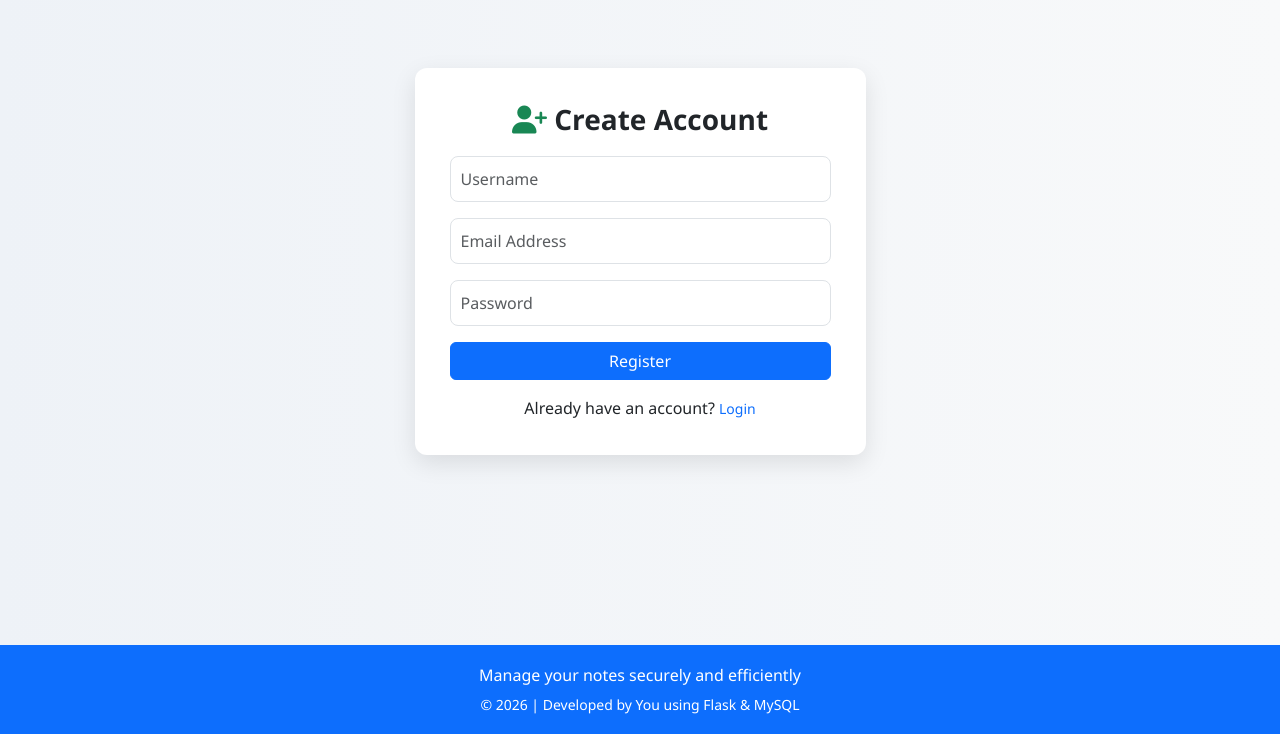
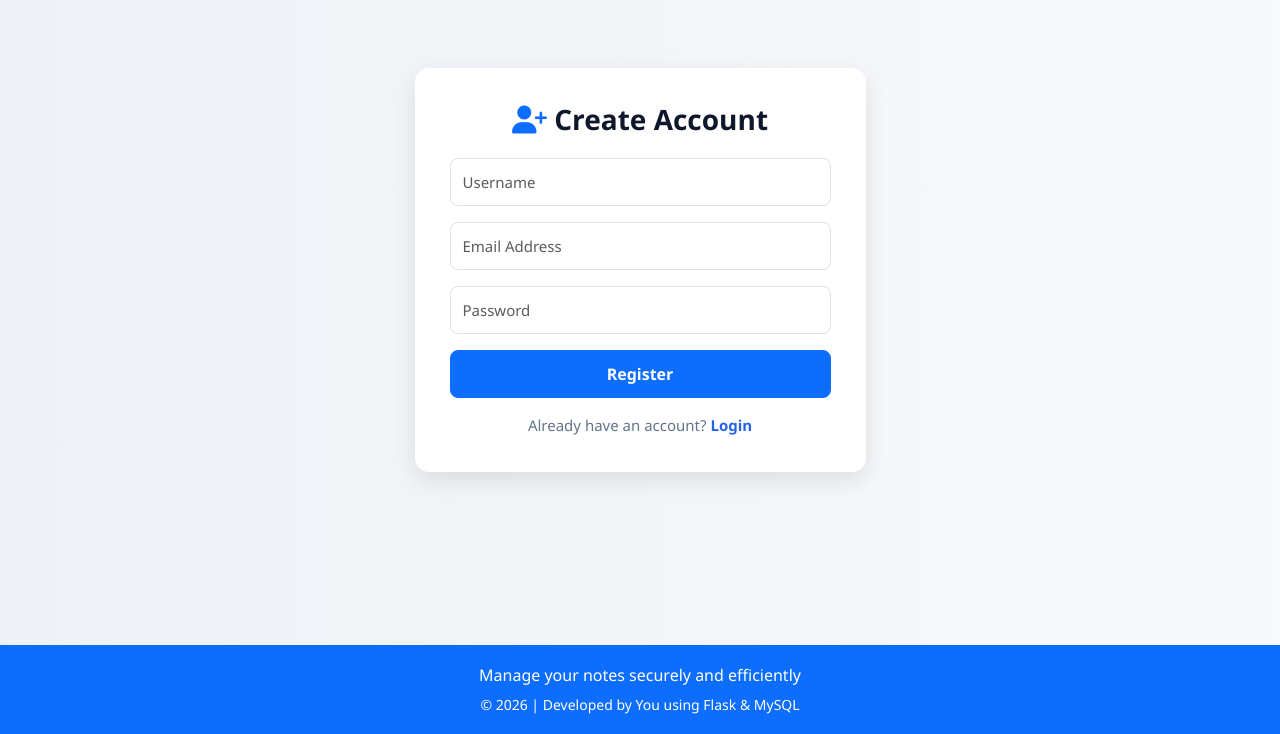
Before and after one commit to lenkanarendra536-maker/Notes-Management-system, a Flask app: page /register in a window 1280 px wide. Shown: the part 66-800 px from the top of the page. Run offline with Flask 3, Linux system fonts and the light colour scheme.

Commit message:
Updated files

```diff
--- a/templates/base.html
+++ b/templates/base.html
@@ -172,7 +172,7 @@
                         </a>
                     </li>
                     <li class="nav-item">
-                        <a class="nav-link text-warning" href="/logout">
+                        <a class="nav-link" href="/logout">
                             <i class="fas fa-sign-out-alt me-1"></i> Logout
                         </a>
                     </li>
--- a/templates/dashboard.html
+++ b/templates/dashboard.html
@@ -126,7 +126,7 @@
     </div>
 
     <!-- Action Cards -->
-    <div class="row g-4 justify-content-center">
+    <div class="row g-4 mb-4 justify-content-center">
 
         <div class="col-12 col-sm-6 col-lg-3">
             <div class="action-card">
--- a/templates/register.html
+++ b/templates/register.html
@@ -10,38 +10,51 @@
 }
 
 .register-card {
-    background: white;
+    background: #fff;
     padding: 35px;
-    border-radius: 12px;
+    border-radius: 14px;
     box-shadow: 0 8px 25px rgba(0,0,0,0.1);
 }
 
 .register-card h3 {
-    font-weight: 600;
-    margin-bottom: 20px;
+    font-weight: 700;
+    margin-bottom: 22px;
+    color: #0f172a;
 }
 
 .register-card .form-control {
     border-radius: 8px;
-    padding: 10px;
+    padding: 12px;
+    height: 48px;
+    font-size: 15px;
 }
 
-.register-card .btn-success {
+.register-card .btn-primary {
     border-radius: 8px;
     padding: 10px;
-    font-weight: 500;
+    height: 48px;
+    font-weight: 600;
+    font-size: 16px;
 }
 
-.register-card .btn-success:hover {
-    background-color: #146c43;
+.register-card .btn-primary:hover {
+    background-color: #1d4ed8;
+}
+
+.register-card p {
+    color: #64748b;
+    font-size: 15px;
 }
 
 .register-card a {
     text-decoration: none;
-    font-size: 14px;
+    color: #2563eb;
+    font-weight: 600;
+    transition: 0.3s ease;
 }
 
 .register-card a:hover {
+    color: #1d4ed8;
     text-decoration: underline;
 }
 
@@ -52,22 +65,22 @@
     }
 
     .register-card {
-        padding: 20px;
-        border-radius: 10px;
+        padding: 22px;
+        border-radius: 12px;
     }
 
     .register-card h3 {
-        font-size: 20px;
+        font-size: 22px;
     }
 }
 
 @media (max-width: 576px) {
     .register-card {
-        padding: 15px;
+        padding: 18px;
     }
 
     .register-card h3 {
-        font-size: 18px;
+        font-size: 20px;
     }
 
     .register-card .form-control {
@@ -84,24 +97,40 @@
 
             <div class="register-card">
                 <h3 class="text-center">
-                    <i class="fas fa-user-plus text-success"></i> Create Account
+                    <i class="fas fa-user-plus text-primary"></i> Create Account
                 </h3>
 
                 <form method="POST">
-                    <input type="text" name="username" class="form-control mb-3" placeholder="Username" required>
 
-                    <input type="email" name="email" class="form-control mb-3" placeholder="Email Address" required>
+                    <input type="text"
+                           name="username"
+                           class="form-control mb-3"
+                           placeholder="Username"
+                           required>
 
-                    <input type="password" name="password" class="form-control mb-3" placeholder="Password" required>
+                    <input type="email"
+                           name="email"
+                           class="form-control mb-3"
+                           placeholder="Email Address"
+                           required>
+
+                    <input type="password"
+                           name="password"
+                           class="form-control mb-3"
+                           placeholder="Password"
+                           required>
 
                     <button class="btn btn-primary w-100">
                         Register
                     </button>
+
                 </form>
 
                 <p class="text-center mt-3 mb-0">
-                    Already have an account? <a href="/">Login</a>
+                    Already have an account?
+                    <a href="/">Login</a>
                 </p>
+
             </div>
 
         </div>
```
Also changed, not shown: templates/addnote.html (+23 -10 lines), templates/edit.html (+17 -11 lines), templates/login.html (+24 -2 lines).
